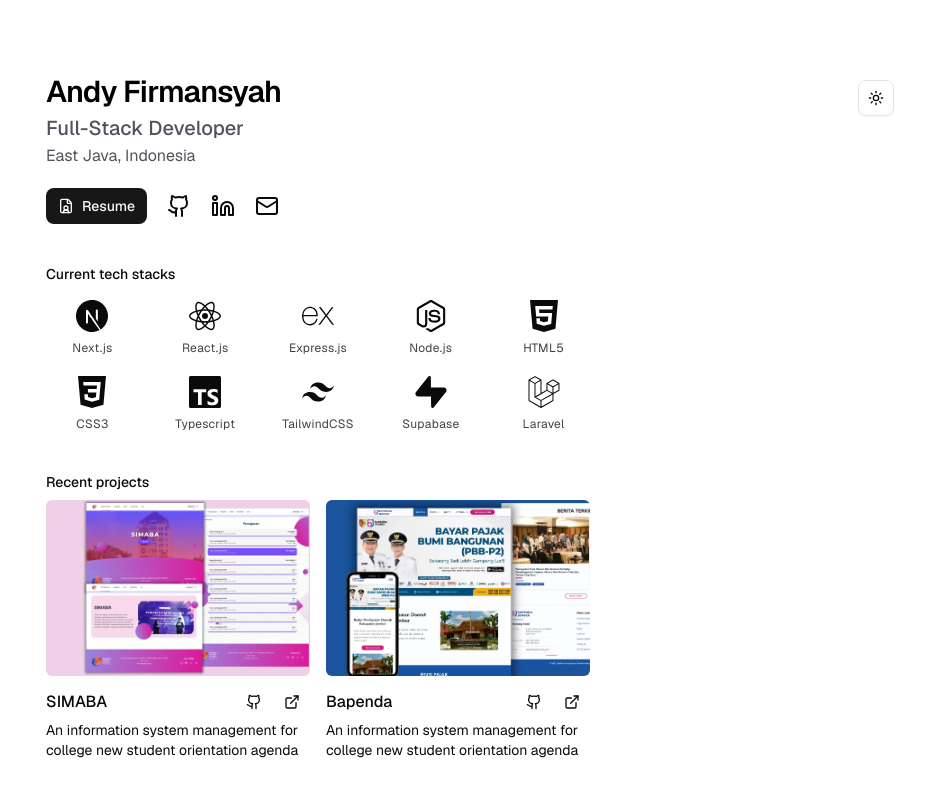
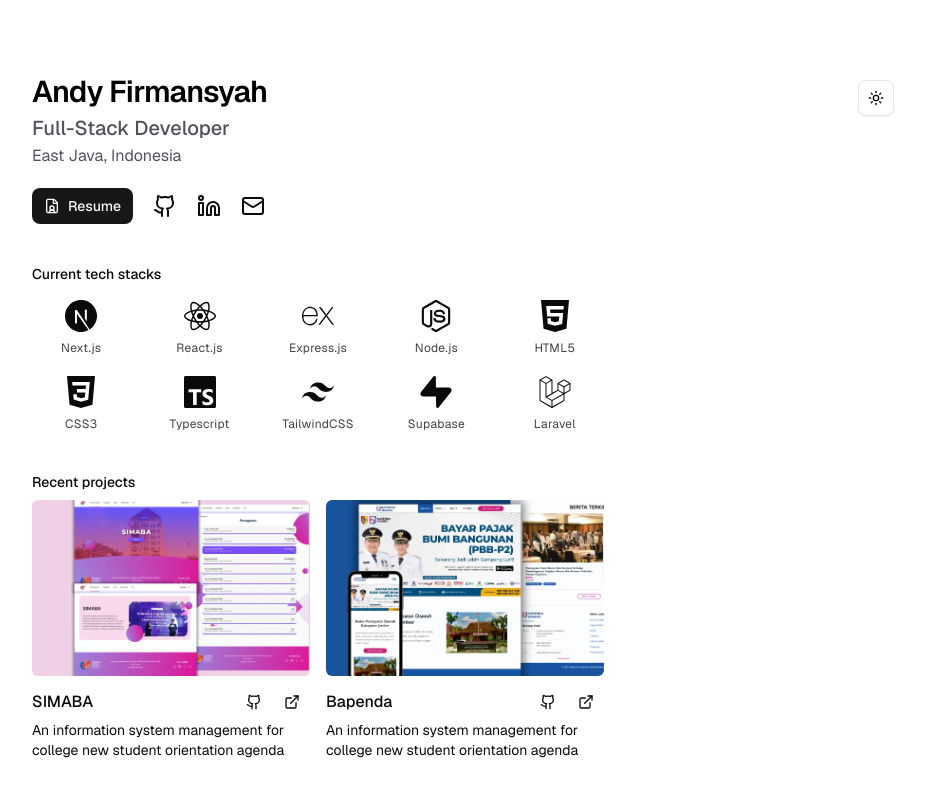
Before and after one commit to starkzcat/portfolio-v2, a Next.js app: page / in a window 1280 px wide. Shown: the top 800 px of the page, without its empty margins (322-1247 px from the left). Built offline with nearby package versions, Linux system fonts and the light colour scheme.

Commit message:
refactor: increase max width

```diff
--- a/src/app/page.tsx
+++ b/src/app/page.tsx
@@ -9,7 +9,7 @@ import Top from "@/components/Top/page";
 export default function Home() {
   return (
     <div className="flex flex-col bg-white font-sans dark:bg-[#0a0a0a]">
-      <main className="flex min-h-screen w-full max-w-2xl flex-col mx-auto pt-18 pb-12 px-16 bg-white dark:bg-[#0a0a0a] sm:items-start gap-5">
+      <main className="flex min-h-screen w-full max-w-175 flex-col mx-auto pt-18 pb-12 px-16 bg-white dark:bg-[#0a0a0a] sm:items-start gap-5">
         <ModeToggle />
         <Top />
         <Links />
```
